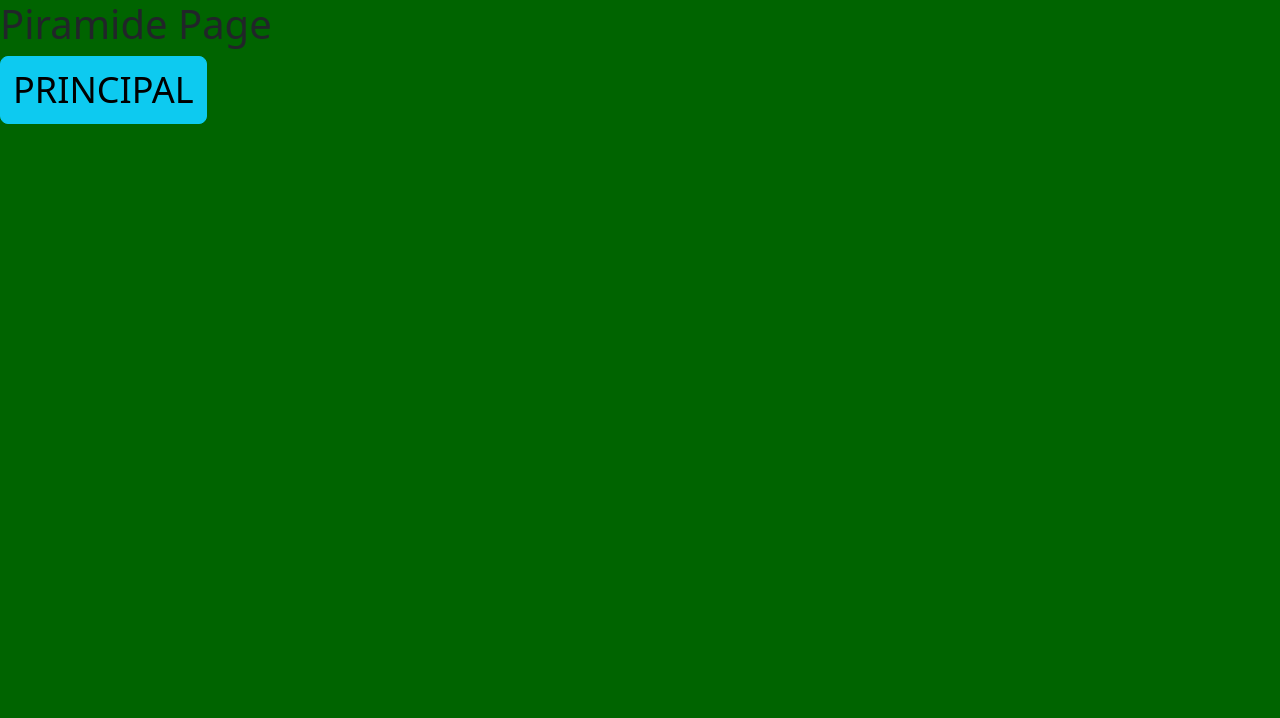
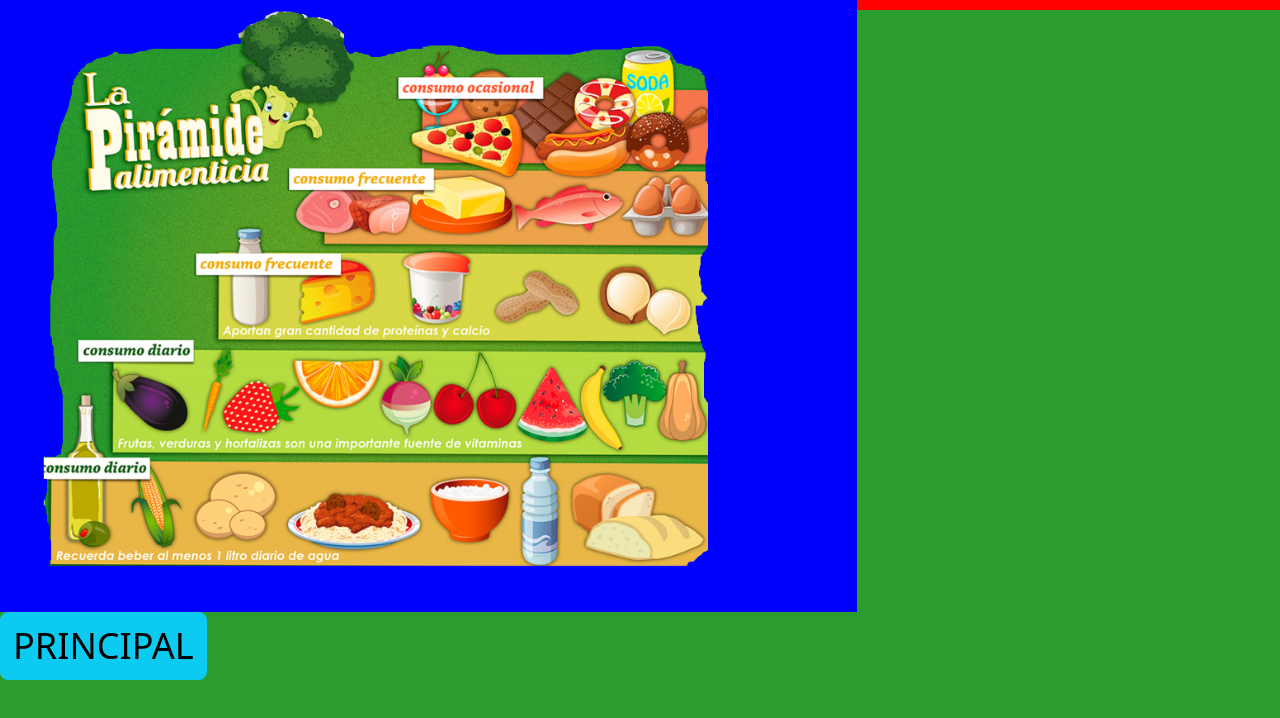
Before and after one commit to CatuJav/LibroDigital, a React (Create React App) app: page /#/piramide in a window 1280 px wide. Shown: the top 718 px of the page. Built offline with nearby package versions, Linux system fonts and the light colour scheme; the HTML template or start-up script is replaced by a standard one.

Commit message:
Piramide

```diff
--- a/src/pages/PiramidePage.tsx
+++ b/src/pages/PiramidePage.tsx
@@ -1,6 +1,9 @@
 import React from 'react'
 import { useHistory } from 'react-router-dom';
 import useWindowDimensions from '../hooks/useWindowDimensions';
+
+import piramideImg from '../assets/piramideImg.png';
+
 
 export const PiramidePage = () => {
     const history=useHistory();
@@ -10,9 +13,15 @@ export const PiramidePage = () => {
         history.push('/')
       }
     return (
-        <div style={{backgroundColor:'darkgreen', height, width}}>
-            <h1>Piramide Page</h1>
-
+        <div style={{backgroundColor:'#2B9C2E', width,height}} >
+            <div className="row">
+              <div className="col-8" style={{backgroundColor:'blue'}}>
+                <img src={piramideImg} width="100%" />
+              </div>
+              <div className="col-4" style={{backgroundColor:'red', height:10}}>
+                <div></div>
+              </div>
+            </div>
             <button className="btn btn-info"
           style={{
             borderRadius: 8,
```
Also changed, not shown: src/assets/piramideImg.png (added).
